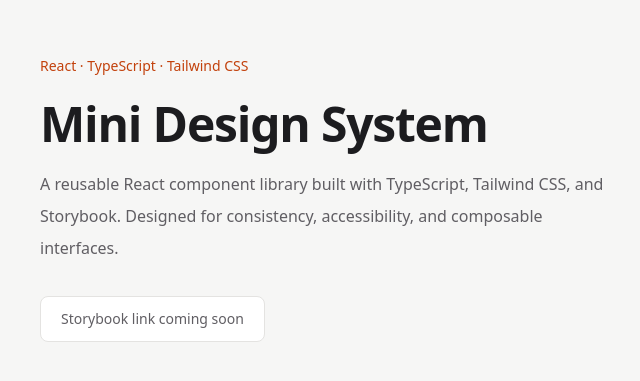
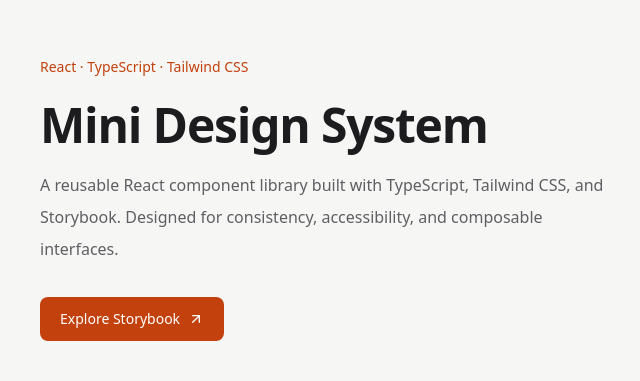
Before and after one commit to arbaz-17/React-TS-Design-System, a React (Vite) app: page / in a window 1280 px wide. Shown: the part 203-584 px from the top of the page, without its empty margins (264-904 px from the left). Built offline with nearby package versions, Linux system fonts and the light colour scheme.

Commit message:
Added deployment

```diff
--- a/src/App.tsx
+++ b/src/App.tsx
@@ -2,7 +2,8 @@
 import { useEffect } from "react";
 import { ArrowUpRight } from "lucide-react";
 
-const STORYBOOK_URL = "";
+const STORYBOOK_URL =
+  "https://arbaz-17.github.io/React-TS-Design-System/storybook/";
 
 export default function App() {
   useEffect(() => {
```
Also changed, not shown: 1 other file (tests, documents, lock files or other folders).
